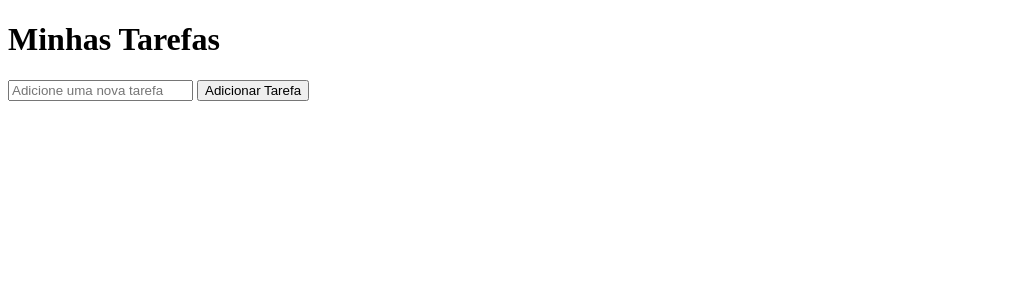
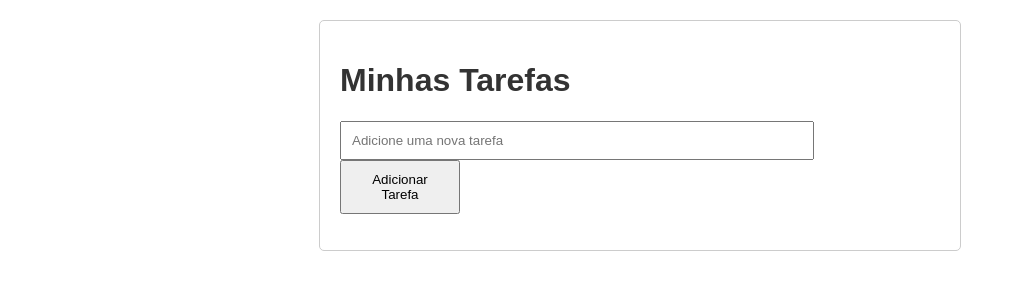
Before and after one commit to raissavieiram/ponderada-M5, a plain HTML site: page index.html in a window 1280 px wide. Shown: the whole page, without its empty margins (0-1016 px from the left). Drawn offline with Linux system fonts and the light colour scheme.

Commit message:
style: adiciona estilização

```diff
--- a/index.html
+++ b/index.html
@@ -4,6 +4,7 @@
     <meta charset="UTF-8" />
     <meta name="viewport" content="width=device-width, initial-scale=1.0" />
     <title>Lista de tarefas</title>
+    <link rel="stylesheet" href="style.css">
   </head>
   <body>
     <div class="container">
--- /dev/null
+++ b/style.css
@@ -0,0 +1,50 @@
+body, html {
+    margin: 0;
+    padding: 0;
+    box-sizing: border-box;
+    font-family: Arial, sans-serif;
+}
+
+.container {
+    max-width: 600px;
+    margin: 20px auto;
+    padding: 20px;
+    border: 1px solid #ccc;
+    border-radius: 5px;
+}
+
+h1 {
+    color: #333;
+}
+
+#taskInput {
+    width: 75%;
+    padding: 10px;
+    margin-right: 5px;
+}
+
+#addTaskButton {
+    width: 20%;
+    padding: 10px;
+    cursor: pointer;
+}
+
+ul {
+    list-style-type: none;
+    padding: 0;
+}
+
+li {
+    padding: 10px;
+    background-color: #f9f9f9;
+    border-bottom: 1px solid #eee;
+}
+
+li:last-child {
+    border-bottom: none;
+}
+
+button.deleteTaskButton {
+    float: right;
+    cursor: pointer;
+}
```
